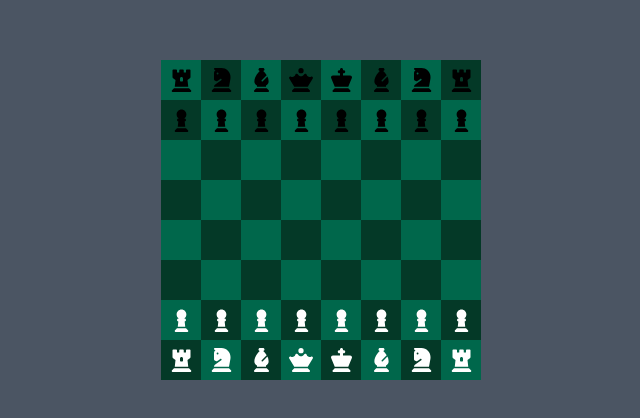
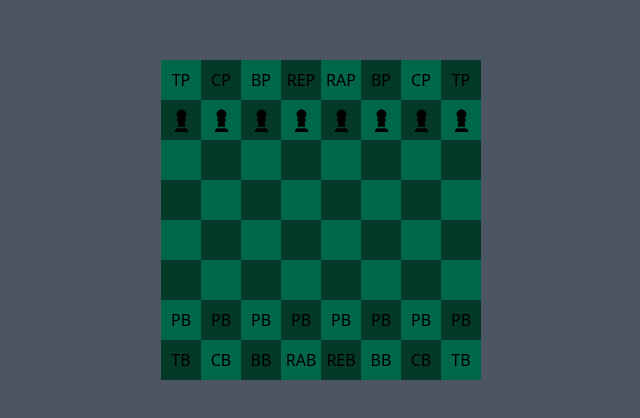
Before and after one commit to Otavio-Miguel-Rocha/Xadrez_Web, a React (Vite) app: page / in a window 1280 px wide. Shown: the part 180-598 px from the top of the page, without its empty margins (319-959 px from the left). Built offline with nearby package versions, Linux system fonts and the light colour scheme.

Commit message:
Mudança realizada pelo professor Leandro

```diff
--- a/src/componentes/pecas/peao.jsx
+++ b/src/componentes/pecas/peao.jsx
@@ -9,13 +9,22 @@ const PeaoComponent = React.memo((props) => {
     return(
         <>
         <FontAwesomeIcon
+        onClick={()=> teste()}
         icon={faChessPawn}
         size="xl"
         style={corPeca}/>
         </>
     );
+    function teste(){
+      console.log(props);
+      const tabuleiro = props.posicoes;
+      tabuleiro[props.row][props.col] = '';
+      tabuleiro[props.row+1][props.col] = 'PP';
+      props.setPosicao(tabuleiro.slice());
 
-    function possiveisMovimentos(tabuleiro,posicaoAtual) {
+    }
+
+    function possiveisMovimentos(posicoes,posicaoAtual) {
         let possiveisMovimentos = [];
         const posicaoNoTabuleiro = tabuleiro.getPosicoes().indexOf(posicaoAtual);
 
--- a/src/componentes/posicao/posicao.jsx
+++ b/src/componentes/posicao/posicao.jsx
@@ -10,7 +10,6 @@ const PosicaoComponent = React.memo((props) => {
     <a
       onMouseOver={() => setBackgroundColor("gray")}
       onMouseOut={() => setBackgroundColor(corPosicao === "Dark" ? "#043927" : "#00674b")}
-      onClick={() => teste()}
       className="w-10 h-10 flex justify-center items-center cursor-pointer"
       style={{ backgroundColor }}
     >
--- a/src/componentes/tabuleiro/tabuleiro.jsx
+++ b/src/componentes/tabuleiro/tabuleiro.jsx
@@ -10,26 +10,69 @@ import RainhaComponent from "../pecas/rainha";
 import ReiComponent from "../pecas/rei";
 
 
+const tabuleiro = [
+    [
+        'TP','CP','BP','REP','RAP','BP','CP','TP'
+    ],
+    [
+        'PP','PP','PP','PP','PP','PP','PP','PP'
+    ],
+    [
+        '','','','','','','',''
+    ],
+    [
+        '','','','','','','',''
+    ],
+    [
+        '','','','','','','',''
+    ],
+    [
+        '','','','','','','',''
+    ],
+    [
+        'PB','PB','PB','PB','PB','PB','PB','PB'
+    ],
+    [
+        'TB','CB','BB','RAB','REB','BB','CB','TB'
+    ],
+]
+tabuleiro[1][0]
+
 const TabuleiroComponent = () => {
+    const [posicoes, setPosicoes] = useState(tabuleiro);
 
-    const [posicoes, setPosicoes] = useState(
-        Array.from({ length: 64 }, (_, i) => (
-            <PosicaoComponent
-            key={i}
-            backgroundColor={corNoTabuleiro(i)}
-            getPosicoesPosicaoComponent={getPosicoes}
-            >
-              {posicoesIniciaisDasPecas(i)}
-            </PosicaoComponent>
-        ))
-    );
+    const posicoes2 = tabuleiro.map((r, rowI) => r.map((c, colI) => {
+        console.log(c);
+        if (c === 'PP') {
+            return [<PeaoComponent row={rowI} col={colI} posicoes={tabuleiro} setPosicao={setPosicoes} color={"black"}/>]
+        } else {
+            return c;
+        }
+    })).reduce((currentR, nextR) => {
+        console.log('currentR', currentR);
+        console.log('nextR', nextR);
+        return currentR.concat(nextR);
+    },[]);
+    localStorage.setItem('tab', JSON.stringify(tabuleiro));
+    // const [posicoes, setPosicoes] = useState(
+    //     Array.from({ length: 64 }, (_, i) => (
+            // <PosicaoComponent
+            // key={i}
+            // backgroundColor={corNoTabuleiro(i)}
+            // getPosicoesPosicaoComponent={getPosicoes}
+            // >
+            //   {posicoesIniciaisDasPecas(i)}
+            // </PosicaoComponent>
+    //     ))
+    // );
+    console.log(posicoes)
 
     function getPosicoes(){
         return posicoes;
     }
   function posicoesIniciaisDasPecas(i){
         if (i >= 8 && i <= 15) {
-            return <PeaoComponent color={"black"}/>
+            return <PeaoComponent posicoes={tabuleiro} color={"black"}/>
         }
         if (i >= 48 && i <= 55) {
             return <PeaoComponent color={"white"}/>
@@ -90,8 +133,15 @@ const TabuleiroComponent = () => {
 
   return (
     <section className="w-screen h-screen bg-gray-600 flex justify-center items-center flex-col">
-      <div className="grid grid-cols-8 grid-rows-8">
-        {posicoes}
+      <div className="grid w-50 h-50 grid-cols-8 grid-rows-8">
+        {posicoes2.map((p, i) => {
+            return <PosicaoComponent
+            key={i}
+            backgroundColor={corNoTabuleiro(i)}
+            >
+              {p}
+            </PosicaoComponent>
+        })}
       </div>
     </section>
   );
```
